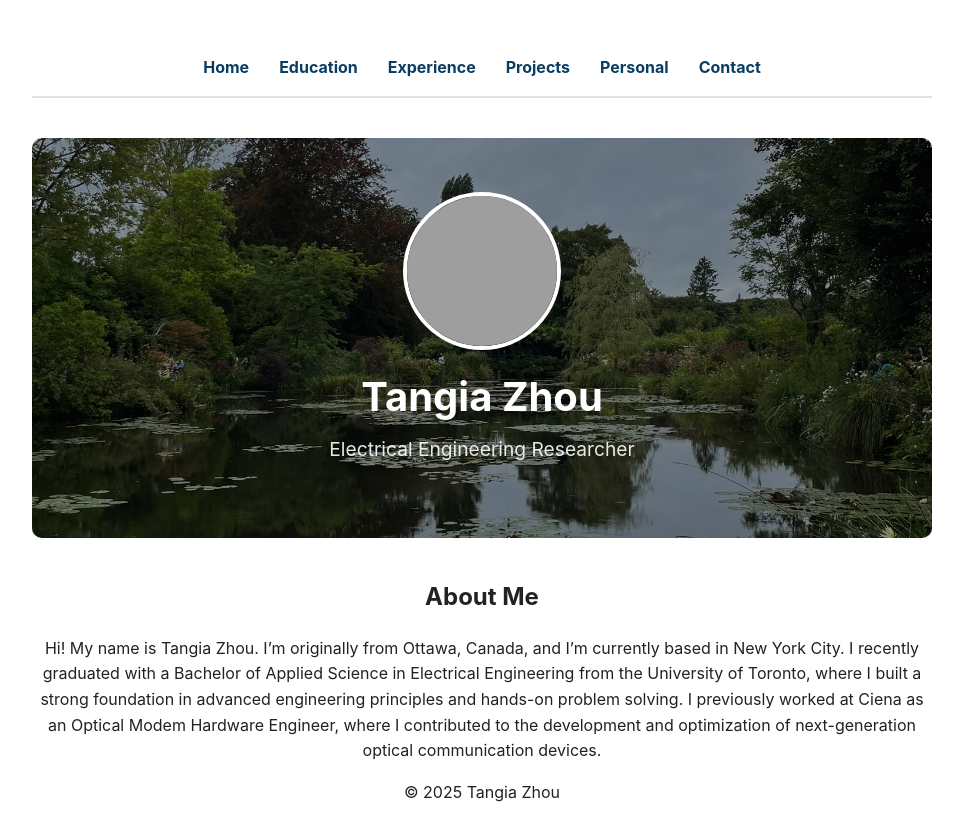
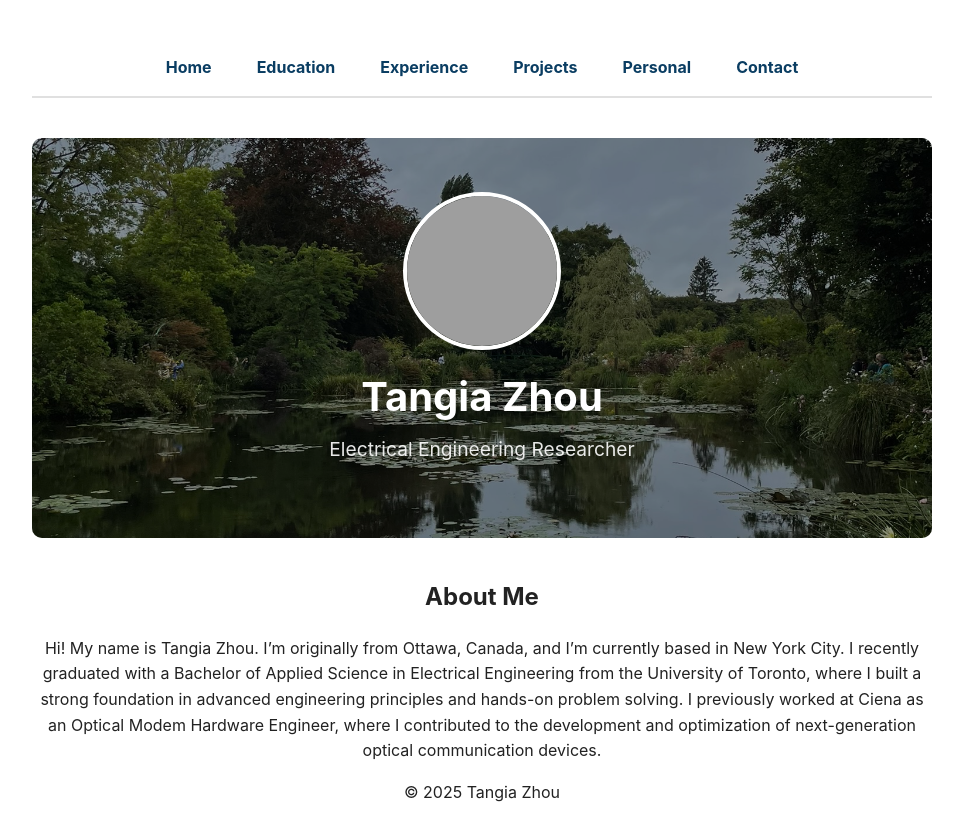
Before and after one commit to tangiazhou/tangiazhou.github.io, a plain HTML site: page index.html in a window 1280 px wide. Shown: the whole page, without its empty margins (158-1121 px from the left). Drawn offline with Linux system fonts and the light colour scheme; grey boxes are pictures that could not be loaded.

Commit message:
Fixing horizontal overflow

```diff
--- a/assets/css/style.css
+++ b/assets/css/style.css
@@ -7,12 +7,15 @@ body {
   line-height: 1.6;
   color: #222;
   text-align: center;
+  overflow-x: hidden;
 }
 
 .navbar {
   display: flex;
   justify-content: center;
-  padding: 15px 0;
+  flex-wrap: wrap;
+  gap: 10px 15px;
+  padding: 15px 10px;
   margin-bottom: 40px;
   border-bottom: 2px solid #e0e0e0;
 }
```
